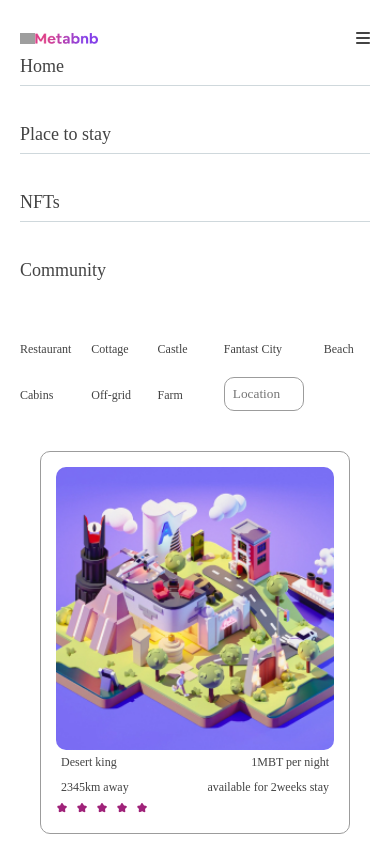
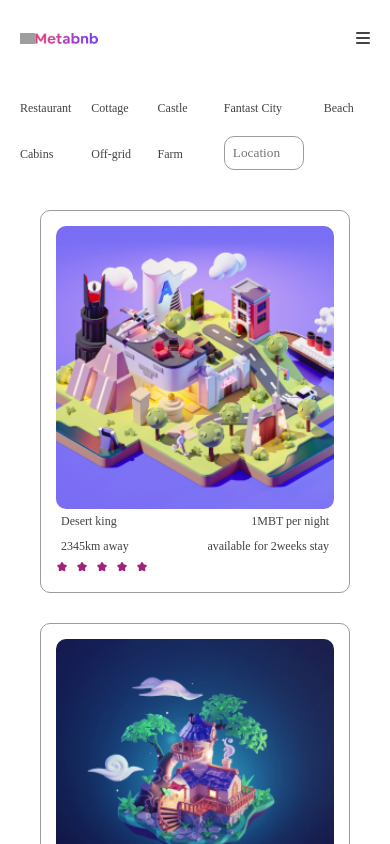
Before and after one commit to 0xlarmideh/larmideh-hngi9-stage3, a React (Vite) app: page /nfts in a window 390 px wide. Shown: the top 844 px of the page. Built offline with nearby package versions, Linux system fonts and the light colour scheme; grey boxes are pictures that could not be loaded; a web font is replaced by a local one.

Commit message:
Style Fix: Menu toggle for mobile

```diff
--- a/src/App.css
+++ b/src/App.css
@@ -365,11 +365,11 @@ a {
     align-items: center;
   }
 
-.navbar-menu {
+  .navbar-menu {
   display: block;
-}
+  }
 
-  .links, .connect-wallet {
+  .connect-wallet {
     display: none;
   }
 
@@ -383,6 +383,10 @@ a {
     font-size: 18px;
     padding: 8px 0;
     border-bottom: 1px solid #CFD8DC;
+  }
+
+  .navbar a {
+    display: none;
   }
 
   .links .nav-community {
--- a/src/components/layout.jsx
+++ b/src/components/layout.jsx
@@ -11,11 +11,15 @@ const Layout = ({children}) => {
     const x = document.querySelector(".links");
     const y = document.querySelector(".connect-wallet");
 
-  if (x.style.display === "none" && y.style.display === "none") {
+  if (x.style.display === "none") {
     x.style.display = "block";
+  } else {
+    x.style.display = "none";
+  }
+
+  if (y.style.display === "none") {
     y.style.display = "block";
   } else {
-    x.style.display = "none";
     y.style.display = "none";
   }
 }
--- a/src/components/navbar.jsx
+++ b/src/components/navbar.jsx
@@ -9,15 +9,17 @@ const Navbar = (props) => {
           <img src="/assets/Vector-1.png"></img>
           <img src="/assets/Vector.png"></img>
         </div>
-        <div className="navbar-menu"><i className="fa-solid fa-bars" onClick={props.onOpen} ></i></div>
+        <div className="navbar-menu">
+          <i className="fa-solid fa-bars nav-btn" onClick={props.onOpen} ></i>
+        </div>
       </div>
-        <div className="links">
-          <Link to="/">Home</Link>
-          <a href="#">Place to stay</a>
-          <Link to="/nfts">NFTs</Link>
-          <a href="#" className="nav-community">Community</a>
-        </div>
-        <a href="#" className="connect-wallet" onClick={props.onClick} >Connect wallet</a>
+      <div className="links">
+        <Link className="link" to="/">Home</Link>
+        <a className="link" href="#">Place to stay</a>
+        <Link className="link" to="/nfts">NFTs</Link>
+        <a href="#" className=" link nav-community">Community</a>
+      </div>
+      <a href="#" className="connect-wallet" onClick={props.onClick} >Connect wallet</a>
     </nav>
   )
 }
```
Also changed, not shown: src/components/button.js (+7 -1 lines).
